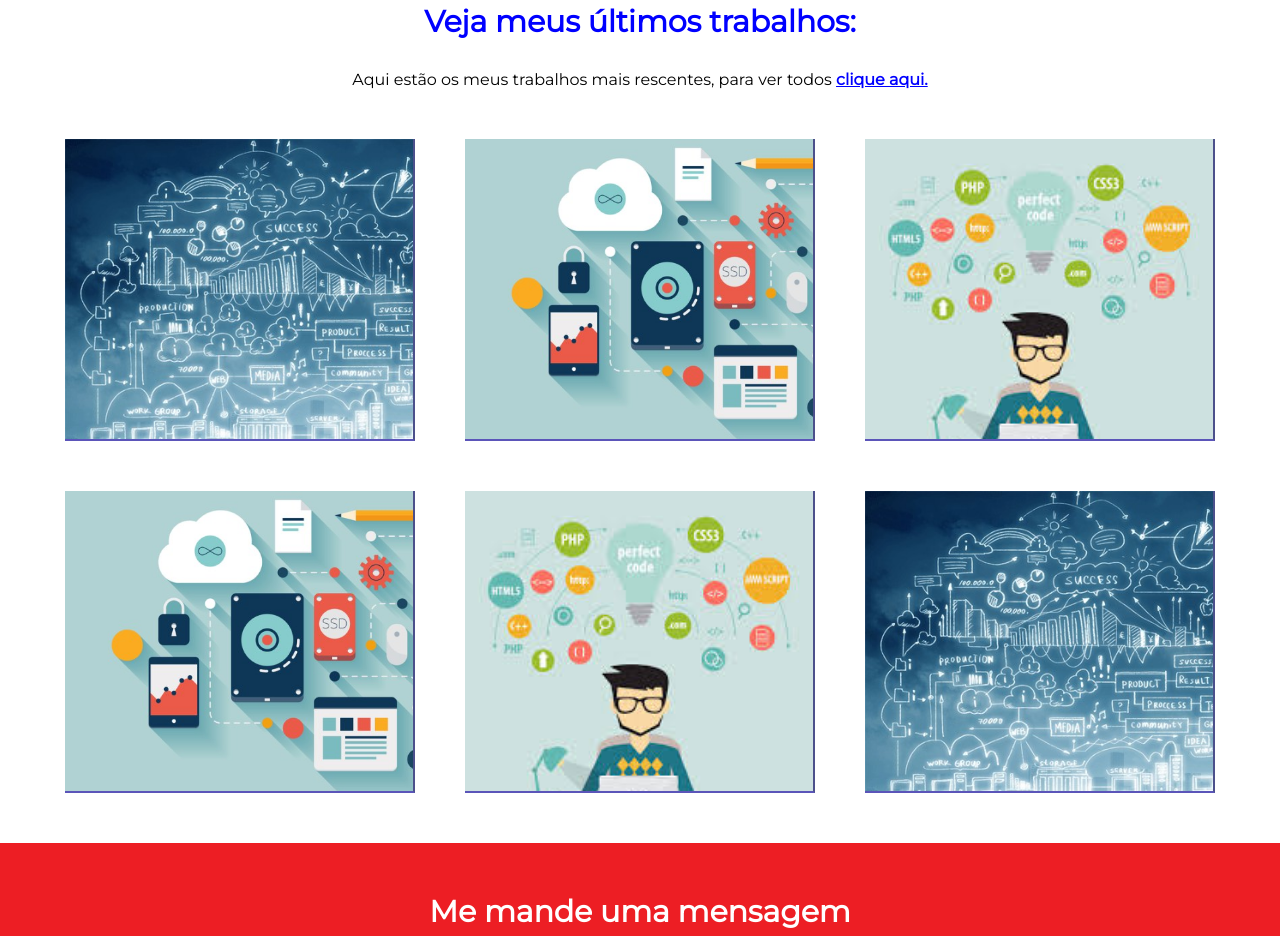
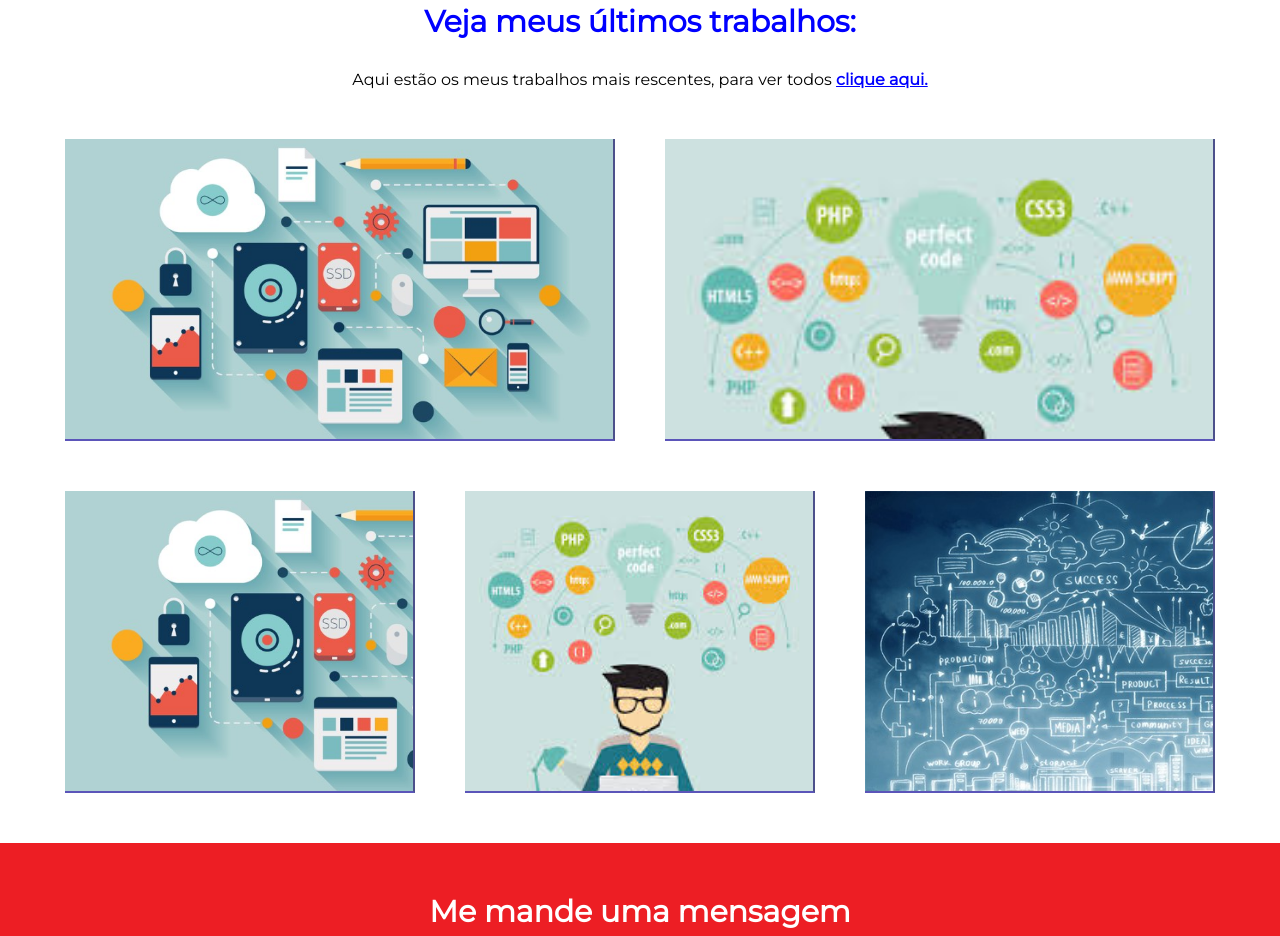
Before and after one commit to Rufiothefox/Rufiothefox-necrocorp_informatica, a plain HTML site: page index.html in a window 1280 px wide. Shown: the part 1737-2673 px from the top of the page. Drawn offline with Linux system fonts and the light colour scheme.

Commit message:
Update index.html

```diff
--- a/index.html
+++ b/index.html
@@ -73,7 +73,7 @@
       <h2>Veja meus últimos trabalhos:</h2>
       <p>Aqui estão os meus trabalhos mais rescentes, para ver todos <a href="#">clique aqui.</a></p>
       <div class="job-container">
-        <div class="job-box proj1"><a href="img/Paulo_Necrocorp_pdf.pdf"></a></div>
+        <div> <a href="img/Paulo_Necrocorp_pdf.pdf"></a></div>
         <div class="job-box proj2"></div>
         <div class="job-box proj3"></div>
       </div>
```
